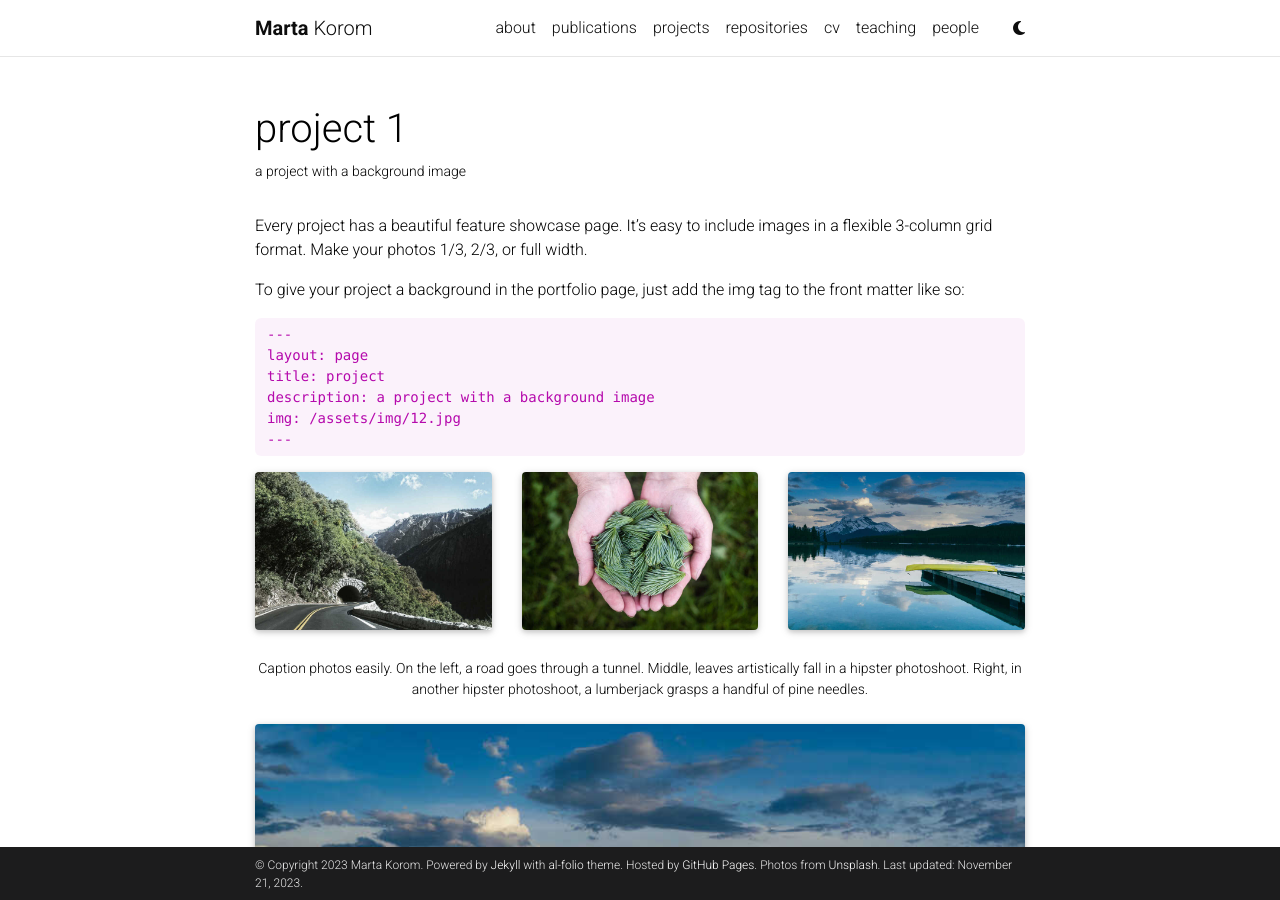
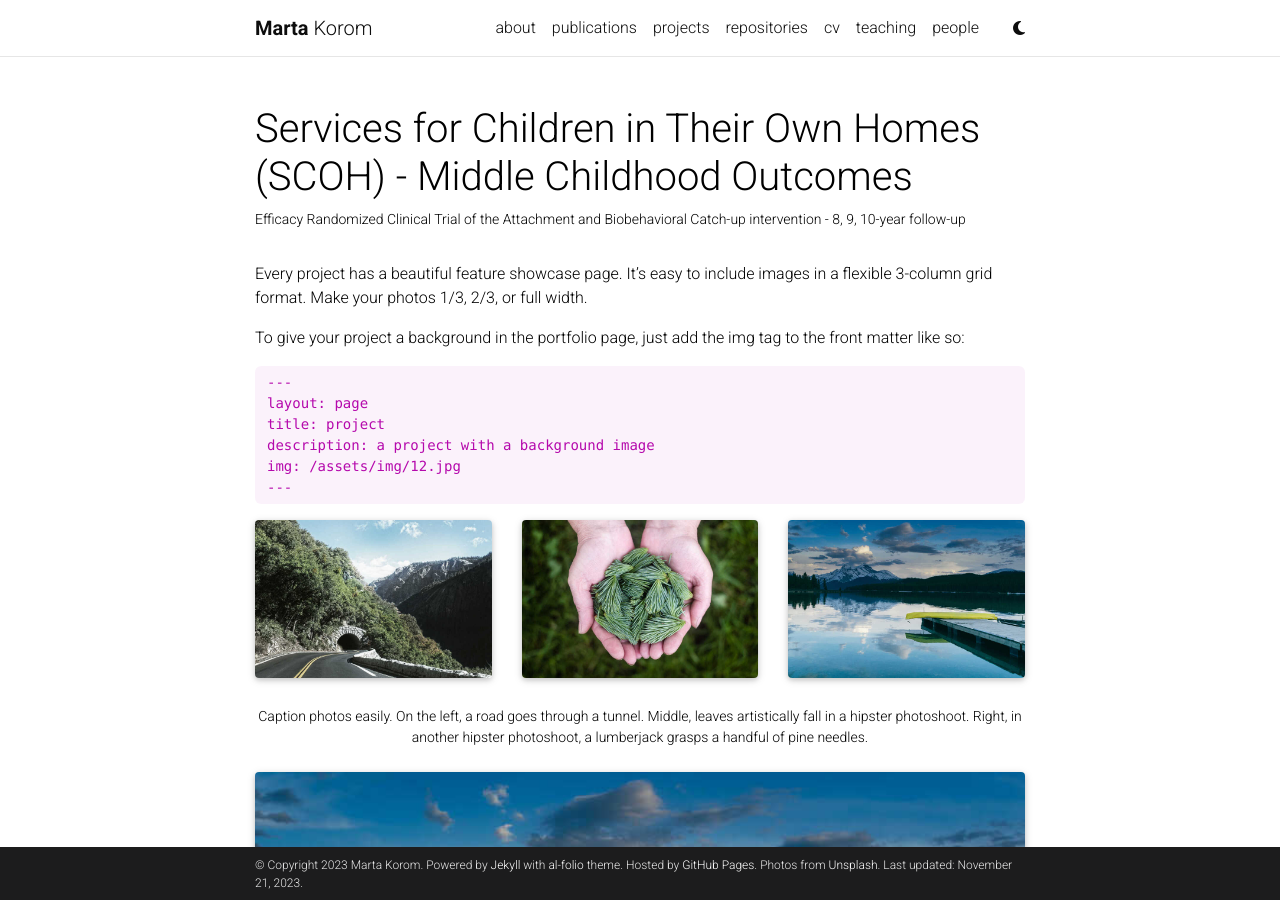
Before and after one commit to mkorom/mkorom.github.io, a Jekyll site: the page built from _projects/1_project.md, in a window 1280 px wide and 900 px high. Built offline with Jekyll 4.4.1, drawn with Linux system fonts in a browser that asks for light colours; full-size pictures stand in for the smaller copies a plugin makes; comment, search, counter and statistics services are not loaded; a style sheet for code colours, icons or effects is not loaded.

Commit message:
Update 1_project.md

```diff
--- a/_projects/1_project.md
+++ b/_projects/1_project.md
@@ -1,11 +1,11 @@
 ---
 layout: page
-title: project 1
-description: a project with a background image
-img: assets/img/12.jpg
+title: Services for Children in Their Own Homes (SCOH) - Middle Childhood Outcomes
+description: Efficacy Randomized Clinical Trial of the Attachment and Biobehavioral Catch-up intervention - 8, 9, 10-year follow-up
+img: assets/img/ABC-transp.png
 importance: 1
 category: work
-related_publications: einstein1956investigations, einstein1950meaning
+related_publications: SweattS.KGowerB.AChiehA.YLiuYLi2016, Valadez2023a
 ---
 
 Every project has a beautiful feature showcase page.
```
